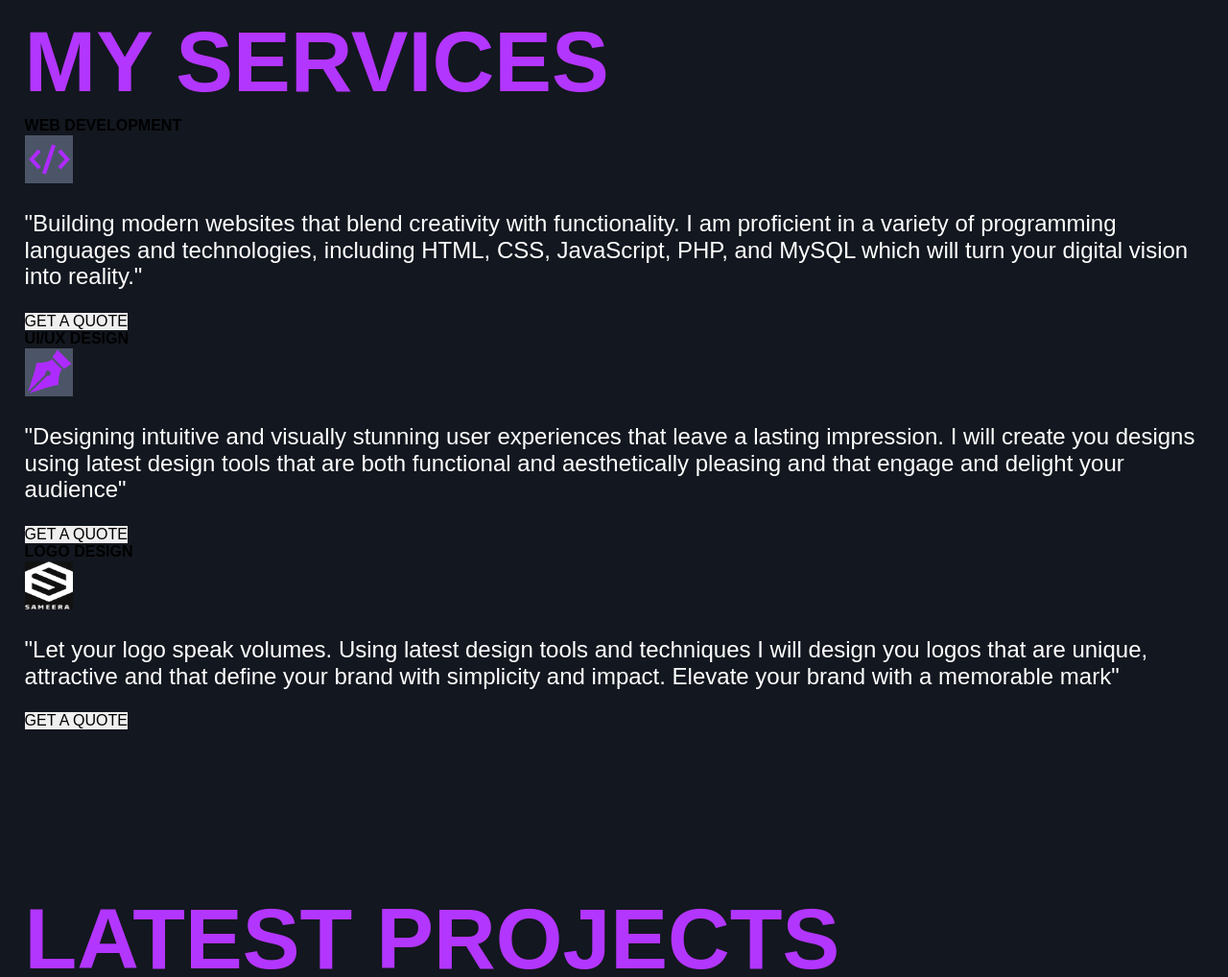
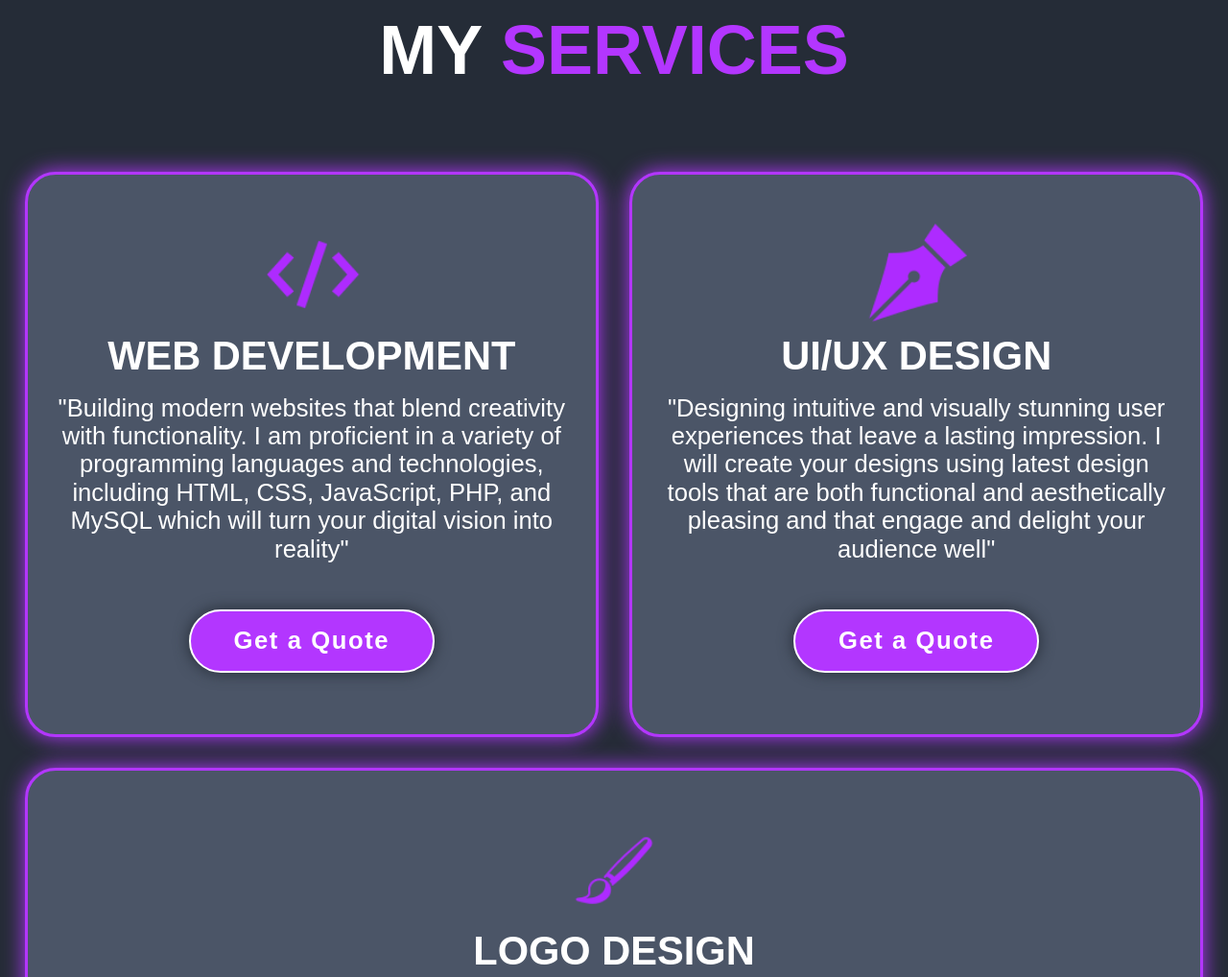
Before and after one commit to SameeraMS/My-Portfolio, a plain HTML site: page index.html in a window 1280 px wide. Shown: the part 2720-3738 px from the top of the page at 96% size. Drawn offline with Linux system fonts and the light colour scheme.

Commit message:
add services css

```diff
--- a/assests/style/style.css
+++ b/assests/style/style.css
@@ -12,6 +12,25 @@ body{
     outline: none;
     scroll-behavior: smooth;
     font-family: 'Poppins', sans-serif;
+}
+
+.btn {
+    display: inline-block;
+    padding: 1rem 2.8rem;
+    background: #B336FF;
+    border-radius: 4rem;
+    box-shadow: 0 0 1rem #252C37;
+    font-size: 1.6rem;
+    color: white;
+    letter-spacing: .1rem;
+    font-weight: 600;
+    transition: .5s ease;
+    border: white 2px solid;
+}
+
+.btn:hover {
+    background: rgba(179, 54, 255, 0.3);
+    box-shadow: 0 0 1rem #B336FF;
 }
 
 .name {
@@ -216,6 +235,62 @@ p {
 }
 
 
+/*services*/
+
+.services{
+    background: #252C37;
+}
+
+.services h1{
+    margin-bottom: 5rem;
+}
+
+.services h1>span{
+    color: white;
+}
+
+.services-container{
+    display:flex;
+    justify-content:center;
+    align-items: center;
+    flex-wrap: wrap;
+    gap: 2rem;
+    margin-bottom: 4rem;
+}
+
+.services-container .services-box{
+    flex: 1 1 30rem;
+    background: #4B5567;
+    padding: 3rem 2rem 4rem;
+    border-radius: 2rem;
+    text-align: center;
+    border:.2rem solid #B336FF;
+    transition: .5s ease;
+    box-shadow: 0 0 1.4rem #B336FF;
+}
+
+.services-container .services-box:hover{
+    border-color: blue;
+    transform: scale(1.04);
+}
+
+.services-box img{
+    height: 7rem;
+
+}
+
+.services-box h3{
+    font-size: 2.6rem;
+    font-style: normal;
+}
+
+.services-box p{
+    font-size: 1.6rem;
+    margin: 1rem 0 3rem;
+
+}
+
+
 
 
 
@@ -266,6 +341,11 @@ p {
 .header.sticky{
     border-bottom: .1rem solid rgba(0,0,0,.2);
 }
+
+
+
+
+
 
 /*breakpoints*/
 
@@ -352,6 +432,9 @@ p {
 
     .about-section{
         flex-direction: column-reverse;
+
+        justify-content: center;
+        align-items: center;
     }
 
     .about-content{
@@ -362,6 +445,8 @@ p {
 
     .about-img{
         align-content: center;
+        padding: 0;
+        width: fit-content;
     }
 
     .about-img img{
@@ -369,6 +454,47 @@ p {
         height: 60vh;
 
         margin-top: 4rem;
-        margin-left: 10rem;
+        margin-left: 0;
     }
+
+    .services h2{
+        margin-bottom: 3rem;
+    }
+
 }
+
+@media (max-width:617px){
+    .container{
+        grid-template-columns:1fr;
+    }
+
+
+
+}
+
+@media (max-width:450px){
+
+
+}
+
+@media (max-width:365px) {
+    .home-img img {
+        width: 90vw;
+
+    }
+
+
+    .about-img img {
+        width: 90vw;
+    }
+
+    .footer {
+        flex-direction: column-reverse;
+    }
+
+    .footer p {
+        text-align: center;
+        margin-bottom: 2rem;
+    }
+
+}
--- a/index.html
+++ b/index.html
@@ -61,7 +61,8 @@
             <span>School:</span>
             Ananda College Colombo 10
         </p>
-        <button type="button">DOWNLOAD CV</button>
+        <a href="" target="_blank" class="btn">Download CV</a>
+
     </div>
     </div>
 </section>
@@ -79,33 +80,35 @@
 </section>
 
 <section id="services" class="services">
-    <h1>MY SERVICES</h1>
+    <h1 class="heading"><span>MY</span> SERVICES</h1>
 
-    <div>
-        <h4>WEB DEVELOPMENT</h4>
-        <img src="assests/images/web.png" alt="web.png" title="web" width="50" height="50">
+    <div class="services-container">
+        <div class="services-box">
+            <img src="assests/images/web.png" alt="web.png" title="web">
+            <h3>WEB DEVELOPMENT</h3>
             <p>
-            "Building modern websites that blend creativity with functionality. I am proficient in a variety of programming languages and technologies, including HTML, CSS, JavaScript, PHP, and MySQL which will turn your digital vision into reality."
+                "Building modern websites that blend creativity with functionality. I am proficient in a variety of programming languages and technologies, including HTML, CSS, JavaScript, PHP, and MySQL which will turn your digital vision into reality"
             </p>
-        <button type="button">GET A QUOTE</button>
+            <a href="mailto:madushansameera499@gmail.com" target="_blank" class="btn">Get a Quote</a>
         </div>
 
-    <div>
-        <h4>UI/UX DESIGN</h4>
-        <img src="assests/images/ui:ux.png" alt="ui:ux.png" title="ui/ux" width="50" height="50">
+        <div class="services-box">
+            <img src="assests/images/ui:ux.png" alt="ui:ux.png" title="ui/ux">
+            <h3>UI/UX DESIGN</h3>
             <p>
-            "Designing intuitive and visually stunning user experiences that leave a lasting impression. I will create you designs using latest design tools that are both functional and aesthetically pleasing and that engage and delight your audience"
+                "Designing intuitive and visually stunning user experiences that leave a lasting impression. I will create your designs using latest design tools that are both functional and aesthetically pleasing and that engage and delight your audience well"
             </p>
-        <button type="button">GET A QUOTE</button>
+            <a href="mailto:madushansameera499@gmail.com" target="_blank" class="btn">Get a Quote</a>
         </div>
 
-    <div>
-        <h4>LOGO DESIGN</h4>
-        <img src="assests/images/logo.png" alt="logo.png" title="logo" width="50" height="50">
+        <div class="services-box">
+            <img src="assests/images/logoDesign.png" alt="logoDesign.png" title="logoDesign">
+            <h3>LOGO DESIGN</h3>
             <p>
                 "Let your logo speak volumes. Using latest design tools and techniques I will design you logos that are unique, attractive and that define your brand with simplicity and impact. Elevate your brand with a memorable mark"
             </p>
-        <button type="button">GET A QUOTE</button>
+            <a href="mailto:madushansameera499@gmail.com" target="_blank" class="btn">Get a Quote</a>
+        </div>
     </div>
 </section>
 
```
Also changed, not shown: assests/images/logoDesign.png (added), 2 other files. Lines whose indentation alone changed are shown as unchanged.
